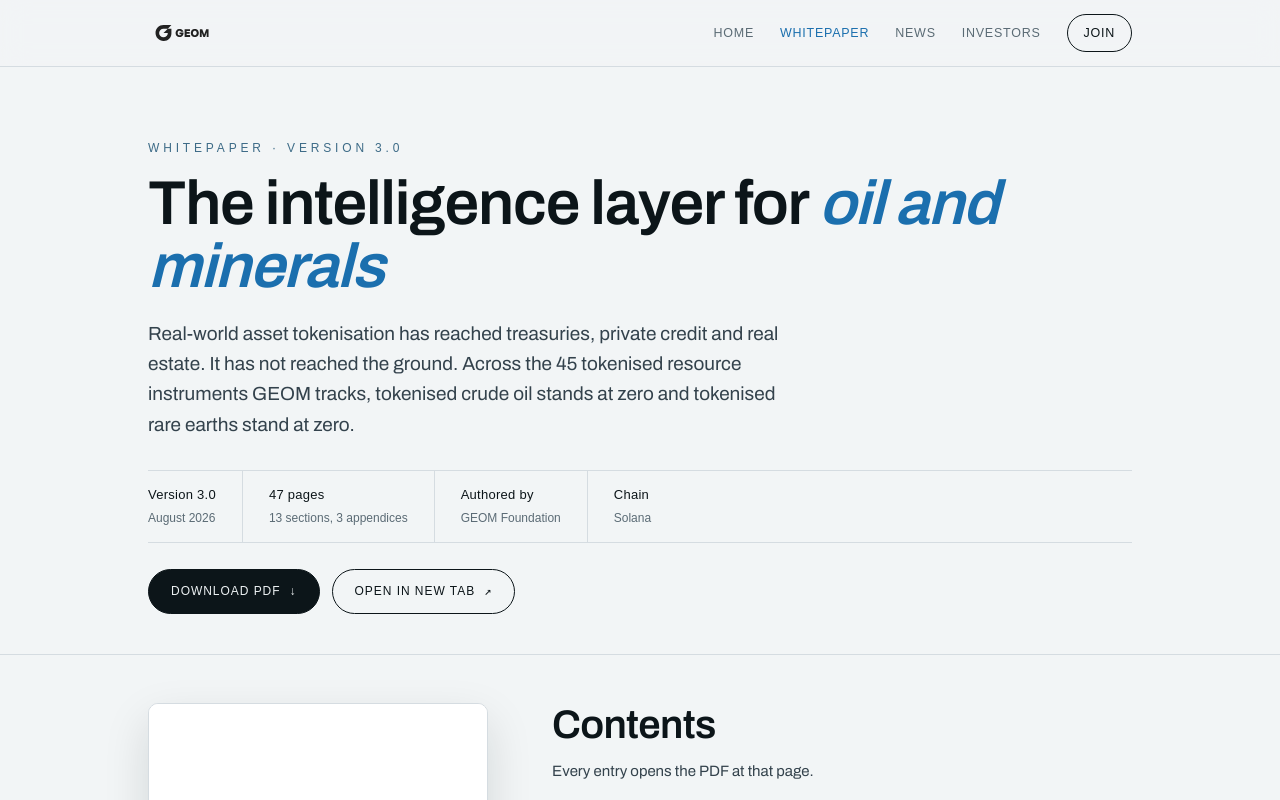
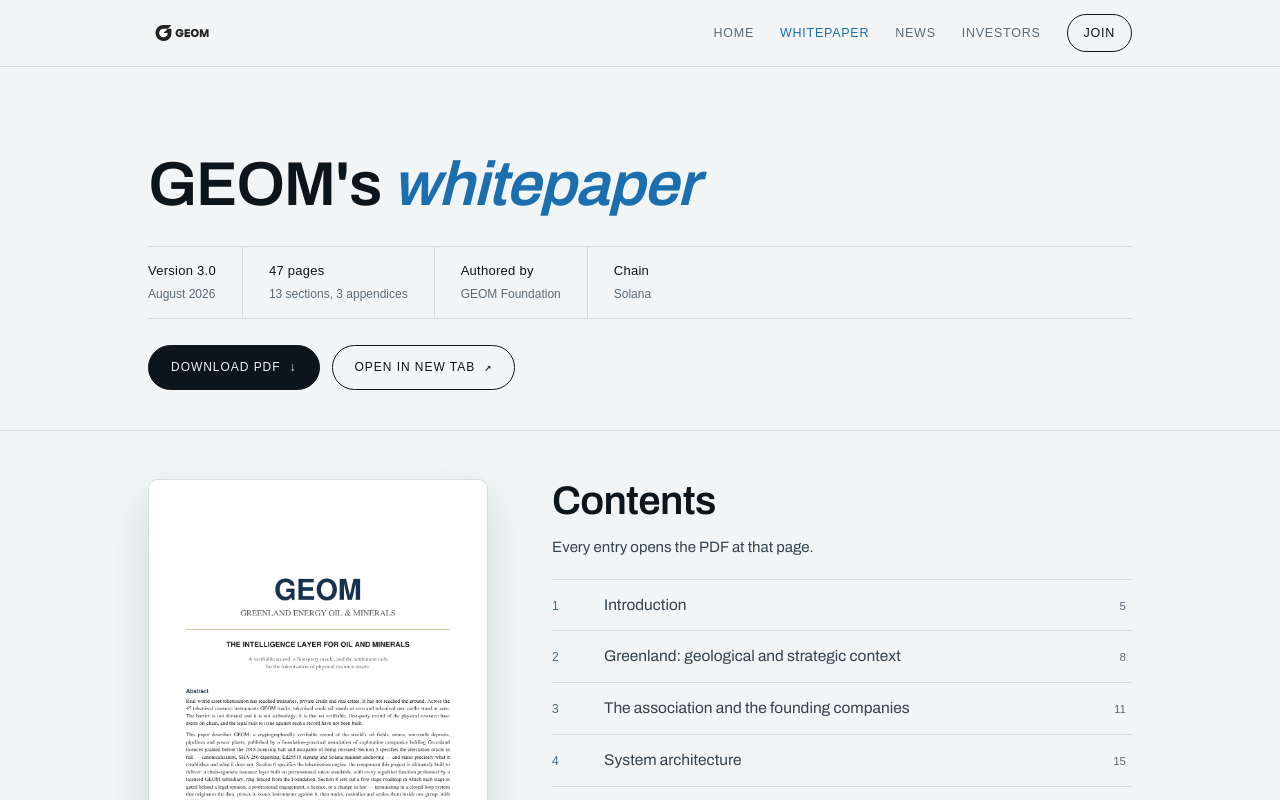
Before and after one commit to NeilRz/GAEA, a Next.js app: page /whitepaper in a window 1280 px wide. Shown: the top 800 px of the page. Built offline with nearby package versions, Linux system fonts and the light colour scheme; a web font is replaced by a local one.

Commit message:
Whitepaper: strip the page head down to one title
Drops the eyebrow and the abstract lede. The heading is now "GEOM's
whitepaper", dark with the second word italic blue, which .title's <em>
already renders in --basin.

```diff
--- a/src/app/whitepaper/page.tsx
+++ b/src/app/whitepaper/page.tsx
@@ -72,16 +72,10 @@
 
       <section className="phead">
         <div className="wrap">
-          <p className="gc-eyebrow">Whitepaper · Version {VERSION}</p>
+          {/* .title's <em> is already italic in --basin, the corp blue. */}
           <h1 className="title">
-            The intelligence layer for <em>oil and minerals</em>
+            GEOM&apos;s <em>whitepaper</em>
           </h1>
-          <p className="gc-lede">
-            Real-world asset tokenisation has reached treasuries, private credit
-            and real estate. It has not reached the ground. Across the 45
-            tokenised resource instruments GEOM tracks, tokenised crude oil
-            stands at zero and tokenised rare earths stand at zero.
-          </p>
 
           <div className="wp-meta">
             <span>
```
